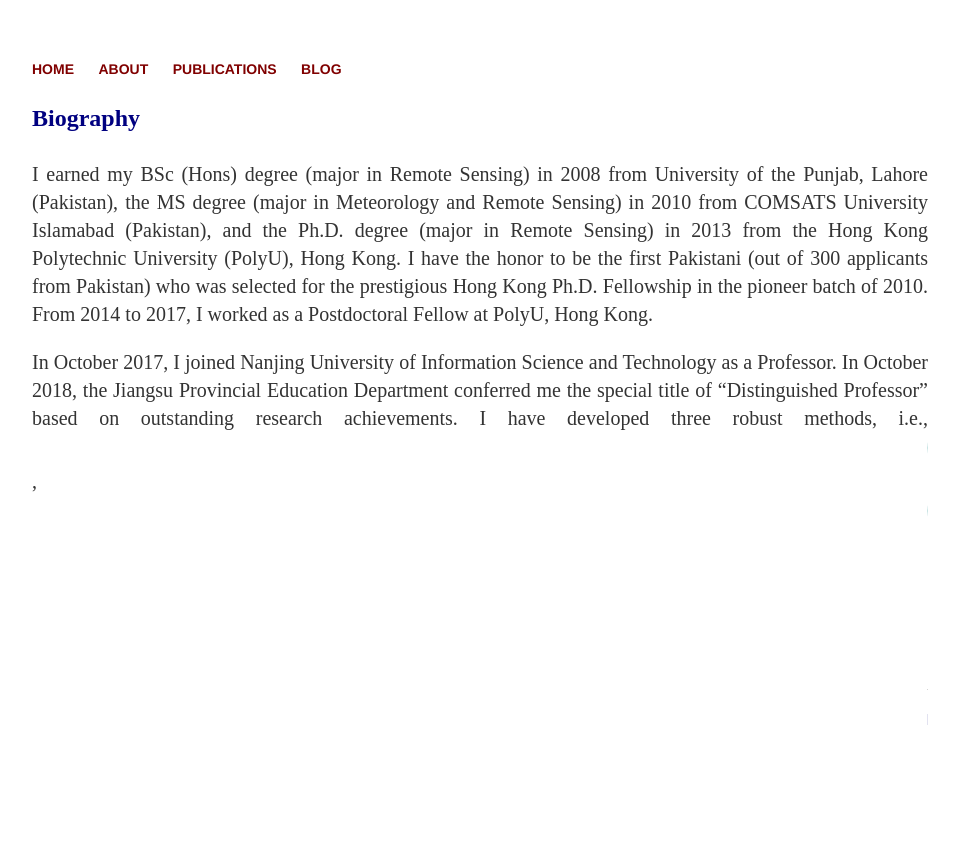
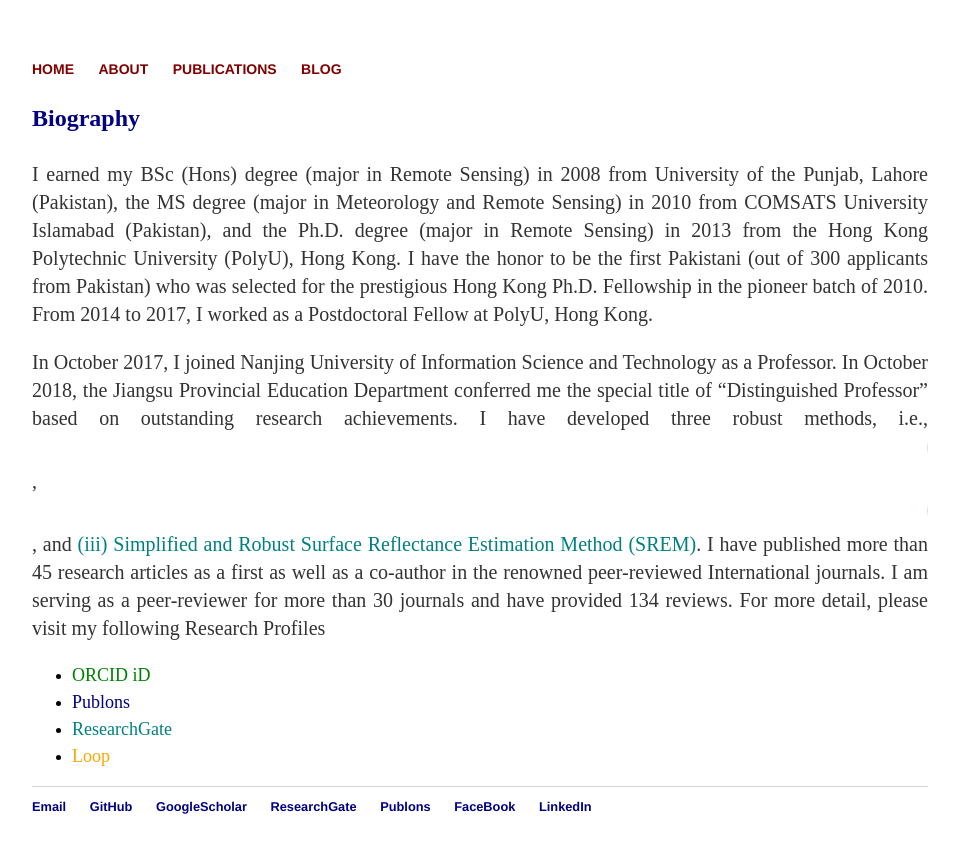
Before and after one commit to rs-DrBilal/rsbilal.github.io, a Jekyll site: the page built from about/index.html, in a window 1280 px wide. Shown: the top 853 px of the page, without its empty margins (160-1119 px from the left). Built offline with Jekyll 4.4.1, drawn with Linux system fonts in a browser that asks for light colours.

Commit message:
Update index.html

```diff
--- a/about/index.html
+++ b/about/index.html
@@ -15,8 +15,8 @@
 		  In October 2018, the Jiangsu Provincial Education Department conferred me the special title of “Distinguished Professor” based on outstanding research achievements.
 				I have developed three robust methods, i.e.,
 				<a href="https://doi.org/10.1016/j.rse.2013.04.014" style="color: TEAL"><MARQUEE> (i) Simplified Aerosol Retrieval Algorithm (SARA)</MARQUEE></a>,
-				<a href="https://doi.org/10.1016/j.rse.2017.05.028" style="color: TEAL"><MARQUEE> (ii) Simplified Merge Scheme for Dark Target and Deep Blue aerosol algorithms</a>, and
-				<a href=" https://doi.org/10.3390/rs11111344" style="color: TEAL"> (iii) Simplified and Robust Surface Reflectance Estimation Method (SREM)</a>.
+				<a href="https://doi.org/10.1016/j.rse.2017.05.028" style="color: TEAL"><MARQUEE> (ii) Simplified Merge Scheme for Dark Target and Deep Blue aerosol algorithms</MARQUEE> </a>, and
+				<a href=" https://doi.org/10.3390/rs11111344" style="color: TEAL"> (iii) Simplified and Robust Surface Reflectance Estimation Method (SREM)</MARQUEE></a>.
 				I have published more than 45 research articles as a first as well as a co-author in the renowned peer-reviewed International journals.
 				I am serving as a peer-reviewer for more than 30 journals and have provided 134 reviews. For more detail, please visit my following Research Profiles</p>
 
```
